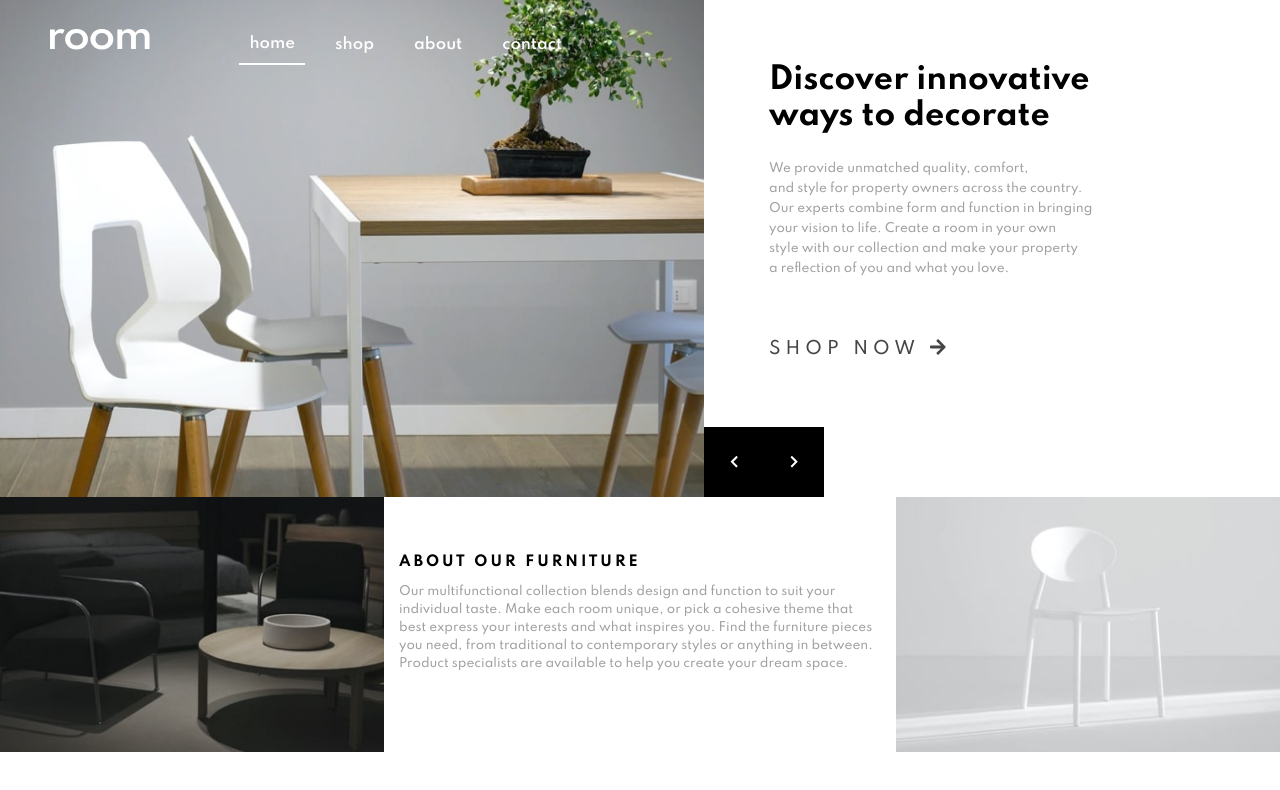
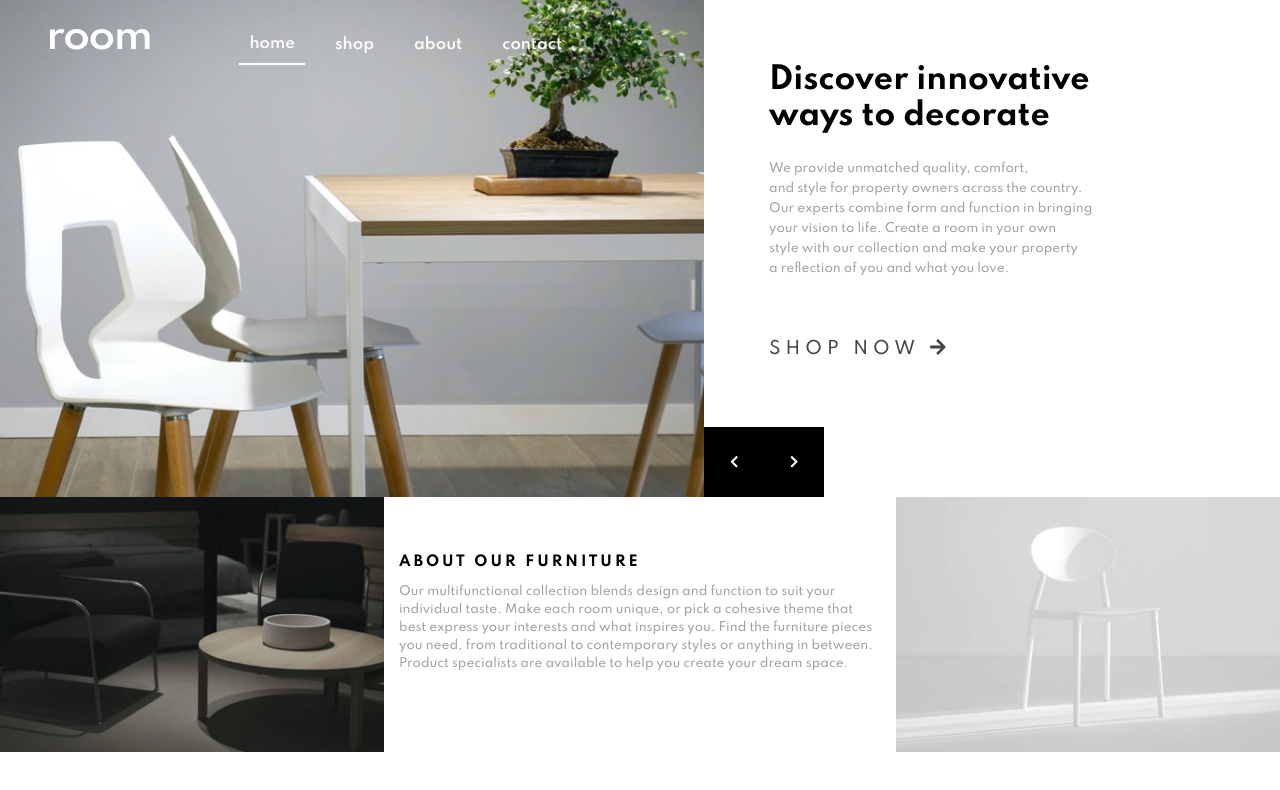
Before and after one commit to Barkty/room-homepage, a React (Create React App) app: page / in a window 1280 px wide. Shown: the top 790 px of the page. Built offline with nearby package versions, Linux system fonts and the light colour scheme.

Commit message:
Quick fix

```diff
--- a/src/page/home/Home.module.css
+++ b/src/page/home/Home.module.css
@@ -24,7 +24,7 @@
 .carousel__image {
     width: 100%;
     height: inherit;
-    /* object-fit: contain; */
+    object-fit: cover;
 }
 .carousel__notes {
     width: 45%;
```
